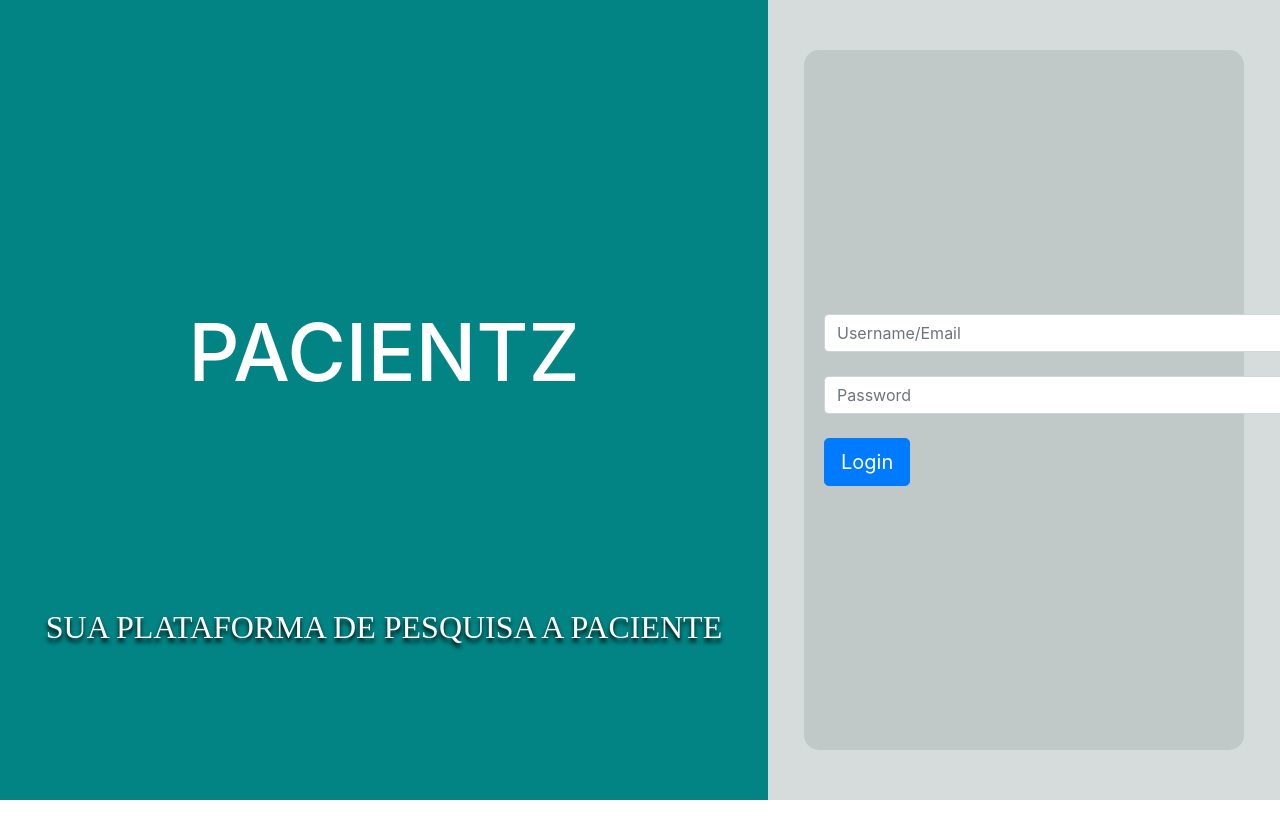
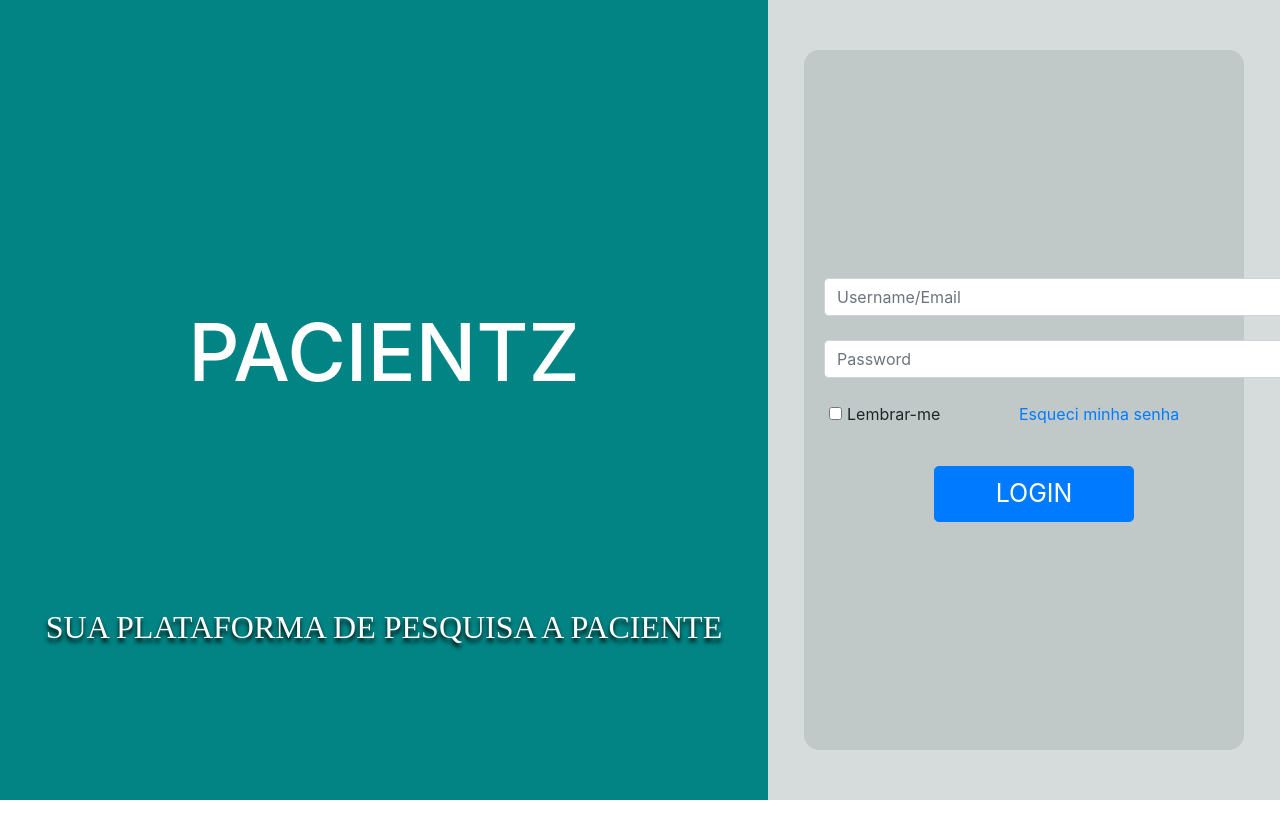
Before and after one commit to EricBernardi20/novoapp-frontend, an Angular app in the folder app-frontend/: page / in a window 1280 px wide. Shown: the top 838 px of the page. Built offline with nearby package versions, Linux system fonts and the light colour scheme.

Commit message:
botão lembrar-me, esqueci senha, arruamando

```diff
--- a/app-frontend/src/app/login/login.component.html
+++ b/app-frontend/src/app/login/login.component.html
@@ -19,8 +19,25 @@
                     <input type="password" class="form-control" placeholder="Password" aria-describedby="basic-addon2">
                 </div>
                 <br>
+                <div class="row">
+                    <div class="col-lg-6">
+                      <div class="input-group">
+                        <span class="input-group-addon">
+                          <input type="checkbox" aria-label="...">
+                        </span>
+                        <div class="Save">
+                            <p>Lembrar-me</p>
+                        </div>
+                      </div>
+                    </div>
+
+                    <div class="forgot">
+                        <a href="#">Esqueci minha senha</a>
+                    </div>
+                </div>
+                <br>
                 <div class="login-button">
-                    <a class="btn btn-primary btn-lg" href="#" role="button">Login</a>
+                    <button class="btn btn-primary btn-lg" id="buttonLogin" href="#" role="button">LOGIN</button>
                 </div>
             </div>
         </div>
--- a/app-frontend/src/app/login/login.component.scss
+++ b/app-frontend/src/app/login/login.component.scss
@@ -63,6 +63,43 @@
                 flex-direction: column;
                 border-radius: 15px;
 
+                > .row {
+                    display: flex;
+                    width: 100%;
+
+                    > .col-lg-6 {
+                        padding: 0px;
+
+                        > .input-group {
+                            padding-left: 20px;
+                            flex-wrap: nowrap;
+
+                            > .input-group-addon {
+                                width: 13px;
+                                height: 13px;
+                            }
+
+                            > .Save {
+                                padding-left: 5px;
+                                justify-content: flex-start;
+                            }
+                        }
+                    }
+
+                    .forgot {
+
+                    }
+                }
+
+                > .login-button {
+                    display: flex;
+                    align-self: center;
+
+                    #buttonLogin {
+                        font-size: 25px;
+                        width: 200px;
+                    }
+                }
             }
 
             .form-control {
```
